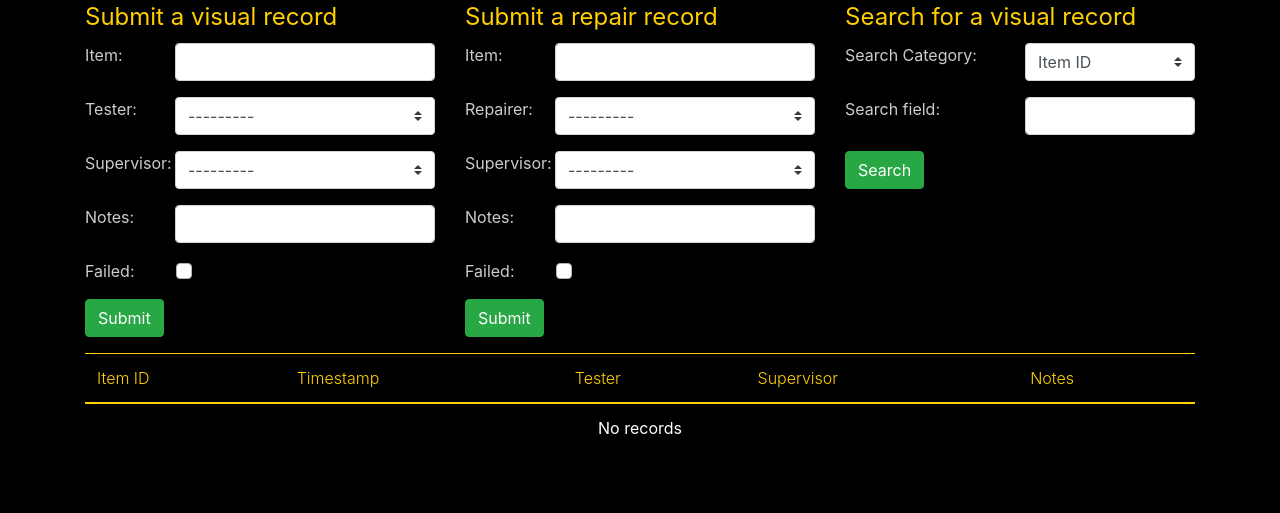
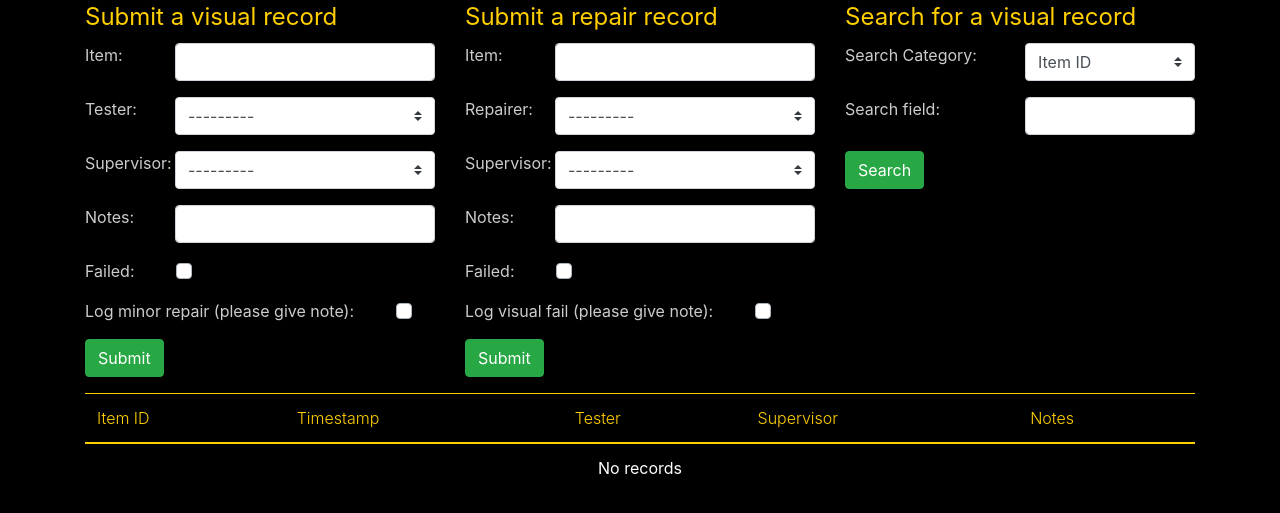
Before and after one commit to backstage-technical-services/asset-database, a Django app: page /visual/ in a window 1280 px wide. Shown: the part 232-745 px from the top of the page. Run offline with Django 3.2, Linux system fonts and the light colour scheme; data that the repository does not hold is empty; some libraries are stand-ins or nearby versions.

Commit message:
Added "passed visual with minor repair" and "repair follows a visual fail" options to visual submission.
fixed incorrect item behaviour in visual submission.

```diff
--- a/bts_asset_db/forms.py
+++ b/bts_asset_db/forms.py
@@ -20,17 +20,21 @@ class ItemForm(Form):
 
 
 class VisualAddForm(ModelForm):
+    log_minor_repair = BooleanField(widget=CheckboxInput(attrs={'class': 'custom-control-input'}))
+    item = CharField(max_length=20,
+                     widget=TextInput(attrs={'class': 'form-control'}))
+
     class Meta:
         model = VisualTest
         fields = ['tester', 'item', 'supervisor', 'notes', 'failed']
         widgets = {'tester': Select(attrs={'class': 'custom-select'}),
-                   'item': TextInput(attrs={'class': 'form-control'}),
                    'supervisor': Select(attrs={'class': 'custom-select'}),
                    'notes': TextInput(attrs={'class': 'form-control'}),
                    'failed': CheckboxInput(attrs={'class': 'custom-control-input'})}
 
-    def clean_item_id(self):
+    def clean_item(self):
         data = self.cleaned_data['item']
+        print(data)
 
         try:
             result = Item.objects.get(asset_id=data)
@@ -45,6 +49,8 @@ class VisualAddForm(ModelForm):
 
 
 class RepairAddForm(ModelForm):
+    log_visual_fail = BooleanField(widget=CheckboxInput(attrs={'class': 'custom-control-input'}))
+
     class Meta:
         model = Repair
         fields = ['repairer', 'item', 'supervisor', 'notes', 'failed']
@@ -54,7 +60,7 @@ class RepairAddForm(ModelForm):
                    'notes': TextInput(attrs={'class': 'form-control'}),
                    'failed': CheckboxInput(attrs={'class': 'custom-control-input'})}
 
-    def clean_item_id(self):
+    def clean_item(self):
         data = self.cleaned_data['item']
 
         try:
--- a/bts_asset_db/templates/bts_asset_db/visual.html
+++ b/bts_asset_db/templates/bts_asset_db/visual.html
@@ -72,6 +72,16 @@
                                 </label>
                             </div>
                         </div>
+
+                        <div class="form-row form-group">
+                            <div class="custom-control custom-checkbox col-12">
+                                {{ visual_submit_form.log_minor_repair }}
+                                <label for="v_log_minor_repair"
+                                       class="custom-control-label">
+                                    {{ visual_submit_form.log_minor_repair.label }} (please give note):
+                                </label>
+                            </div>
+                        </div>
                     </div>
                 </fieldset>
                 <button type="submit" name="visual-submit" class="btn btn-success"><span>Submit</span></button>
@@ -125,6 +135,16 @@
                                 </label>
                             </div>
                         </div>
+
+                        <div class="form-row form-group">
+                            <div class="custom-control custom-checkbox col-12">
+                                {{ repair_submit_form.log_visual_fail }}
+                                <label for="r_log_visual_fail"
+                                       class="custom-control-label">
+                                    {{ repair_submit_form.log_visual_fail.label }} (please give note):
+                                </label>
+                            </div>
+                        </div>
                     </div>
                 </fieldset>
                 <button type="submit" name="repair-submit" class="btn btn-success"><span>Submit</span></button>
--- a/bts_asset_db/views.py
+++ b/bts_asset_db/views.py
@@ -1,12 +1,9 @@
-import json
 from django.shortcuts import render
 from django.template.loader import render_to_string
 from django.http import JsonResponse, HttpResponse
 from django.utils import timezone
 from django.core import serializers
-from django.core.serializers.json import DjangoJSONEncoder
-from django.db import connection, connections
-from django.db.models import Q, F, Count
+from django.db.models import Q, Count
 from .forms import *
 from .models import *
 
@@ -72,7 +69,7 @@ def get_records(request):
         data['records_rendered'] = render_to_string('bts_asset_db/partials/record/partial_records_body.html',
                                                     {'records': records})
         data['tests_rendered'] = render_to_string('bts_asset_db/partials/record/tests_table.html',
-                                                   {'records': records, 'tests': tests})
+                                                  {'records': records, 'tests': tests})
         return JsonResponse(data, safe=False)
 
     else:
@@ -95,11 +92,19 @@ def visual(request):
         if form.is_valid():
             # process the data in form.cleaned_data as required
             tester = form.cleaned_data['tester']
-            item = form.cleaned_data['item']
+            item = Item.objects.get(asset_id=form.cleaned_data['item'])
+            print(form.cleaned_data['item'])
             supervisor = form.cleaned_data['supervisor']
             notes = form.cleaned_data['notes']
             timestamp = timezone.now()
             failed = form.cleaned_data['failed']
+            minor_repair = form.cleaned_data['log_minor_repair']
+
+            if minor_repair:
+                VisualTest(tester=tester, item=item, supervisor=supervisor,
+                           notes=notes, timestamp=timestamp, failed=True).save()
+                Repair(repairer=tester, item=item, supervisor=supervisor,
+                       notes=notes, timestamp=timestamp, failed=failed).save()
 
             VisualTest(tester=tester, item=item, supervisor=supervisor,
                        notes=notes, timestamp=timestamp, failed=failed).save()
@@ -128,6 +133,11 @@ def visual(request):
             notes = form.cleaned_data['notes']
             timestamp = timezone.now()
             failed = form.cleaned_data['failed']
+            failed_visual = form.cleaned_data['log_visual_fail']
+
+            if failed_visual:
+                VisualTest(tester=repairer, item=item, supervisor=supervisor,
+                           notes=notes, timestamp=timestamp, failed=True).save()
 
             Repair(repairer=repairer, item=item, supervisor=supervisor,
                    notes=notes, timestamp=timestamp, failed=failed).save()
@@ -237,7 +247,8 @@ def get_itemclasses(request):
         itemclasses = ItemClass.objects.filter(subcategory_id=subcategory_id) \
                                        .prefetch_related("member_item_set") \
                                        .annotate(quantity=Count('member_item_set'))
-        rendered = render_to_string('bts_asset_db/partials/asset/partial_itemclass_table.html', {'itemclasses': itemclasses})
+        rendered = render_to_string('bts_asset_db/partials/asset/partial_itemclass_table.html',
+                                    {'itemclasses': itemclasses})
         data = {"rendered": rendered}
         return JsonResponse(data, safe='False')
 
@@ -259,6 +270,6 @@ def test_get_item(request, item_id):
                            .prefetch_related('record_set', 'record_set__pattest_set',
                                              'children_set', 'children_set__record_set',
                                              'children_set__record_set__pattest_set')
-        rendered = render_to_string('bts_asset_db/partials/asset/partial_item.html', {'items': item})
-        data = {"rendered": rendered}
+        # rendered = render_to_string('bts_asset_db/partials/asset/partial_item.html', {'items': item})
+        # data = {"rendered": rendered}
         return render(request, 'bts_asset_db/partials/asset/partial_item.html', {'items': item})
```
